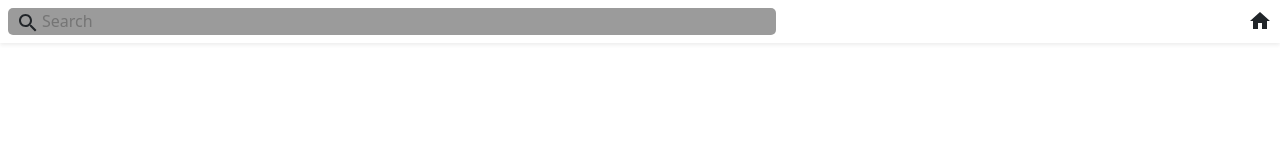
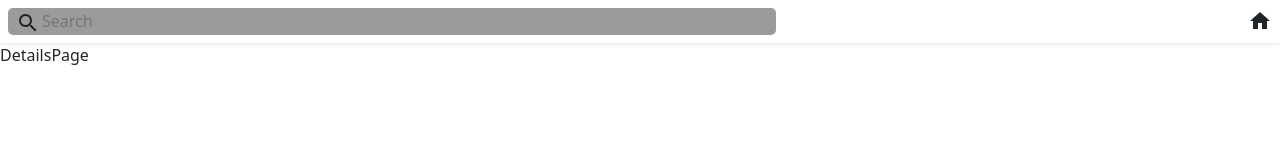
Before and after one commit to GNAlearner/GSIV23_NIRANJANA_ADIGA_G, a React (Create React App) app: page /details in a window 1280 px wide. Shown: the top 160 px of the page. Built offline with nearby package versions, Linux system fonts and the light colour scheme; the HTML template or start-up script is replaced by a standard one.

Commit message:
Routes Installed and Implemented

```diff
--- a/package.json
+++ b/package.json
@@ -3,8 +3,12 @@
   "version": "0.1.0",
   "private": true,
   "dependencies": {
+    "@emotion/react": "^11.11.1",
+    "@emotion/styled": "^11.11.0",
+    "@mui/icons-material": "^5.14.3",
     "react": "^18.2.0",
     "react-dom": "^18.2.0",
+    "react-router-dom": "^6.15.0",
     "react-scripts": "5.0.1"
   },
   "scripts": {
--- a/src/App.js
+++ b/src/App.js
@@ -1,9 +1,18 @@
+import DetailsPage from "./components/DetailsPage";
+import ListPage from "./components/ListPage";
 import NavBar from "./components/NavBar";
+import { BrowserRouter, Routes, Route } from "react-router-dom";
 
 function App() {
   return (
     <>
     <NavBar />
+    <BrowserRouter>
+      <Routes>
+        <Route exact path="/" element={<ListPage/>}/>
+        <Route exact path="/details" element={<DetailsPage/>}/>
+      </Routes>
+    </BrowserRouter>
     </>
   );
 }
--- /dev/null
+++ b/src/components/DetailsPage.js
@@ -0,0 +1,9 @@
+import React from 'react'
+
+const DetailsPage = () => {
+  return (
+    <div>DetailsPage</div>
+  )
+}
+
+export default DetailsPage
--- /dev/null
+++ b/src/components/ListPage.js
@@ -0,0 +1,9 @@
+import React from 'react'
+
+const ListPage = () => {
+  return (
+    <div>ListPage</div>
+  )
+}
+
+export default ListPage
--- a/src/components/NavBar.js
+++ b/src/components/NavBar.js
@@ -1,15 +1,14 @@
 import React from 'react'
-import SearchIcon from '@mui/icons-material/Search';
-import HomeIcon from '@mui/icons-material/Home';
+import { Search, Home } from '@mui/icons-material';
 
 const NavBar = () => {
     return (
         <nav className="navbar shadow shadow-sm">
             <div className="input-box ps-2 ms-2">
-                <SearchIcon />
+                <Search />
                 <input type="search" placeholder="Search" />
             </div>
-            <HomeIcon className="home-btn me-2"/>
+            <Home className="home-btn me-2"/>
         </nav>
     )
 }
```
Also changed, not shown: 1 other file (tests, documents, lock files or other folders).
